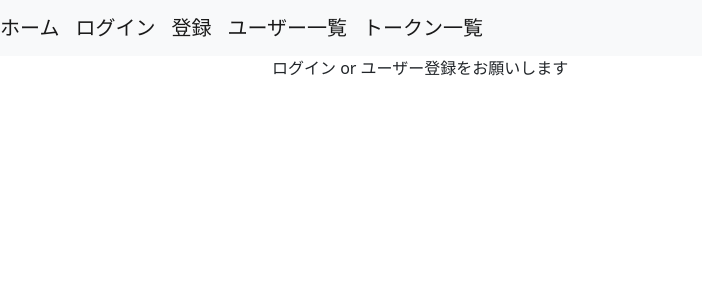
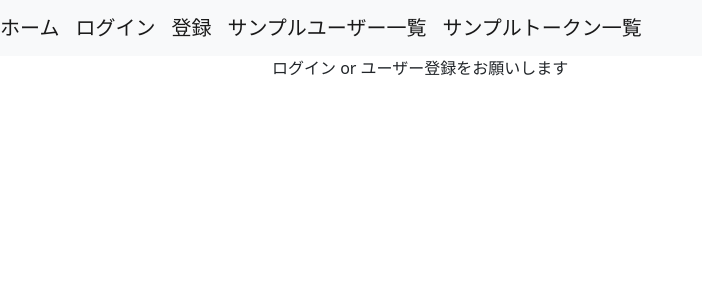
Before and after one commit to mizukami-0418/sns_application, a Flask app: page / in a window 1280 px wide. Shown: the top 300 px of the page, without its empty margins (0-702 px from the left). Run offline with Flask 3, Linux system fonts and the light colour scheme; parts of the project's set-up code (start-up, migrations or seed data) failed here and were passed over.

Commit message:
base.htmlに完成後削除コメント追加

```diff
--- a/flaskr/templates/base.html
+++ b/flaskr/templates/base.html
@@ -26,8 +26,9 @@
       {% else %}
       <a class="navbar-brand" href="{{url_for('app.login')}}">ログイン</a>
       <a class="navbar-brand" href="{{url_for('app.register')}}">登録</a>
-      <a class="navbar-brand" href="{{url_for('app.user_list')}}">ユーザー一覧</a>
-      <a class="navbar-brand" href="{{url_for('app.token_list')}}">トークン一覧</a>
+      {# ここから下２行は完成後削除 #}
+      <a class="navbar-brand" href="{{url_for('app.user_list')}}">サンプルユーザー一覧</a>
+      <a class="navbar-brand" href="{{url_for('app.token_list')}}">サンプルトークン一覧</a>
       {% endif %}
     </nav>
     <div class="container">
```
